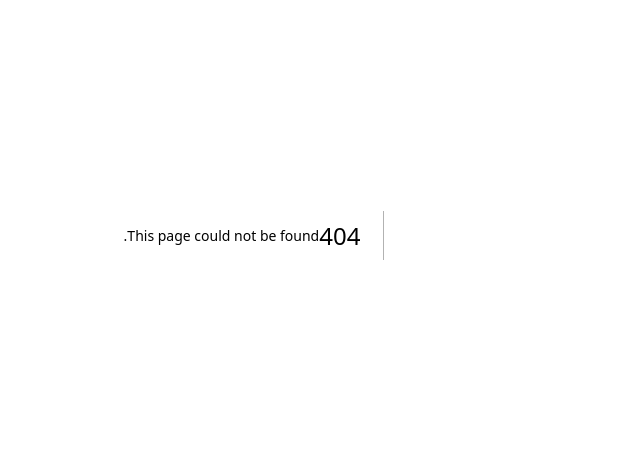
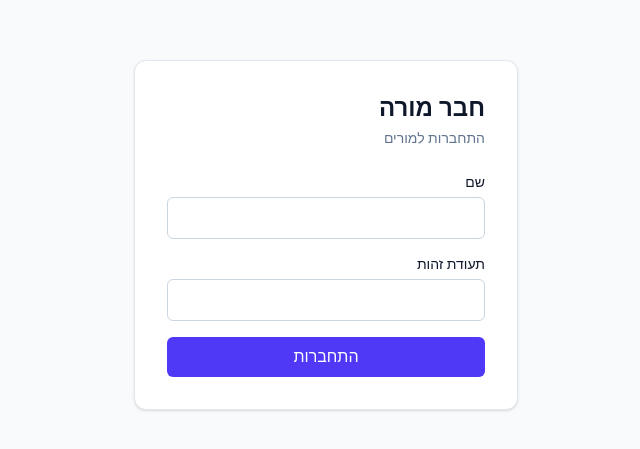
Before and after one commit to P4t4m8n/teacher-buddy, a Next.js app: page /auth in a window 1280 px wide. Before the commit this address had no page. Shown: the part 165-614 px from the top of the page, without its empty margins (418-1058 px from the left). Built offline with nearby package versions, Linux system fonts and the light colour scheme.

Commit message:
feat(auth): implement sign-in functionality with form validation and session handling

```diff
--- /dev/null
+++ b/app/(root)/auth/page.tsx
@@ -0,0 +1,5 @@
+import { SignInPage } from "@/components/auth/SignInPage";
+
+export default function AuthPage() {
+  return <SignInPage />;
+}
--- /dev/null
+++ b/components/auth/SignInForm.tsx
@@ -0,0 +1,41 @@
+"use client";
+
+import { FormField } from "@/components/ui/FormField";
+import { useSignIn } from "@/hooks/useSignIn";
+
+export const SignInForm = () => {
+  const { isPending, errorMessage, fieldErrors, handleSubmit } = useSignIn();
+
+  return (
+    <form onSubmit={handleSubmit} className="flex flex-col gap-4" noValidate>
+      <FormField
+        label="שם"
+        name="name"
+        autoComplete="username"
+        errors={fieldErrors.name}
+      />
+      <FormField
+        label="תעודת זהות"
+        name="idNumber"
+        type="password"
+        inputMode="numeric"
+        autoComplete="current-password"
+        errors={fieldErrors.idNumber}
+      />
+
+      {errorMessage && (
+        <p role="alert" className="rounded-md bg-red-50 px-3 py-2 text-sm text-red-700">
+          {errorMessage}
+        </p>
+      )}
+
+      <button
+        type="submit"
+        disabled={isPending}
+        className="rounded-md bg-indigo-600 px-4 py-2 font-medium text-white transition hover:bg-indigo-700 disabled:opacity-60"
+      >
+        {isPending ? "מתחבר..." : "התחברות"}
+      </button>
+    </form>
+  );
+};
--- /dev/null
+++ b/components/auth/SignInPage.tsx
@@ -0,0 +1,13 @@
+import { SignInForm } from "@/components/auth/SignInForm";
+
+export const SignInPage = () => {
+  return (
+    <main className="flex flex-1 items-center justify-center p-6">
+      <div className="w-full max-w-sm rounded-xl border border-slate-200 bg-white p-8 shadow-sm">
+        <h1 className="mb-1 text-2xl font-bold">חבר מורה</h1>
+        <p className="mb-6 text-sm text-slate-500">התחברות למורים</p>
+        <SignInForm />
+      </div>
+    </main>
+  );
+};
--- /dev/null
+++ b/components/ui/FormField.tsx
@@ -0,0 +1,24 @@
+type TFormFieldProps = {
+  label: string;
+  name: string;
+  errors?: string[];
+} & React.ComponentProps<"input">;
+
+export const FormField = ({ label, name, errors, ...inputProps }: TFormFieldProps) => {
+  return (
+    <label className="flex flex-col gap-1 text-sm font-medium">
+      {label}
+      <input
+        name={name}
+        aria-invalid={errors ? true : undefined}
+        className="rounded-md border border-slate-300 bg-white px-3 py-2 text-base font-normal outline-none focus:border-indigo-500 focus:ring-2 focus:ring-indigo-200"
+        {...inputProps}
+      />
+      {errors?.map((message: string) => (
+        <span key={message} className="text-xs font-normal text-red-600">
+          {message}
+        </span>
+      ))}
+    </label>
+  );
+};
--- /dev/null
+++ b/hooks/useSignIn.ts
@@ -0,0 +1,52 @@
+"use client";
+
+import { useRouter } from "next/navigation";
+import { useState } from "react";
+import { ApiError } from "@/services/api.client.service";
+import { authClientService } from "@/services/auth.client.service";
+import type { TApiFieldErrors } from "@/types/api.type";
+import type { TSignInDto } from "@/types/auth.type";
+
+const INVALID_CREDENTIALS_TEXT = "שם או תעודת זהות שגויים";
+const GENERIC_ERROR_TEXT = "אירעה שגיאה, נסו שוב מאוחר יותר";
+
+export const useSignIn = () => {
+  const router = useRouter();
+  const [isPending, setIsPending] = useState<boolean>(false);
+  const [errorMessage, setErrorMessage] = useState<string | null>(null);
+  const [fieldErrors, setFieldErrors] = useState<TApiFieldErrors>({});
+
+  const handleSubmit = async (
+    event: React.SubmitEvent<HTMLFormElement>,
+  ): Promise<void> => {
+    event.preventDefault();
+    setIsPending(true);
+    setErrorMessage(null);
+    setFieldErrors({});
+
+    const form = new FormData(event.currentTarget);
+    const dto: TSignInDto = {
+      name: String(form.get("name") ?? ""),
+      idNumber: String(form.get("idNumber") ?? ""),
+    };
+
+    try {
+      await authClientService.signIn(dto);
+      router.replace("/dashboard");
+      router.refresh();
+    } catch (error: unknown) {
+      setIsPending(false);
+      if (error instanceof ApiError && error.status === 400 && error.fields) {
+        setFieldErrors(error.fields);
+        return;
+      }
+      if (error instanceof ApiError && error.status === 401) {
+        setErrorMessage(INVALID_CREDENTIALS_TEXT);
+        return;
+      }
+      setErrorMessage(GENERIC_ERROR_TEXT);
+    }
+  };
+
+  return { isPending, errorMessage, fieldErrors, handleSubmit };
+};
--- /dev/null
+++ b/proxy.ts
@@ -0,0 +1,69 @@
+import { jwtVerify } from "jose";
+import { NextRequest, NextResponse } from "next/server";
+
+// Local constants (not imported from auth.service) so the proxy never pulls in Prisma/argon2.
+const SESSION_COOKIE = "session";
+const AUTH_PAGE = "/auth";
+const DASHBOARD_PAGE = "/dashboard";
+const PUBLIC_API_PATHS: string[] = ["/api/auth/login", "/api/auth/logout"];
+
+// Checks signature and expiry only (no DB). Handlers and pages still validate the session themselves.
+const hasValidSession = async (token: string | undefined): Promise<boolean> => {
+  const secret: string | undefined = process.env.JWT_SECRET;
+  if (!token || !secret) return false;
+
+  try {
+    await jwtVerify(token, new TextEncoder().encode(secret), {
+      algorithms: ["HS256"],
+    });
+    return true;
+  } catch {
+    return false;
+  }
+};
+
+const rejectUnauthenticated = (
+  request: NextRequest,
+  token: string | undefined,
+): NextResponse => {
+  const response: NextResponse = request.nextUrl.pathname.startsWith("/api/")
+    ? NextResponse.json({ error: "Unauthorized" }, { status: 401 })
+    : NextResponse.redirect(new URL(AUTH_PAGE, request.url));
+
+  // Drop a forged or expired cookie so it cannot cause redirect loops.
+  if (token) response.cookies.delete(SESSION_COOKIE);
+  return response;
+};
+
+export async function proxy(request: NextRequest): Promise<NextResponse> {
+  const { pathname } = request.nextUrl;
+  const token: string | undefined = request.cookies.get(SESSION_COOKIE)?.value;
+
+  if (PUBLIC_API_PATHS.includes(pathname)) return NextResponse.next();
+
+  const hasSession: boolean = await hasValidSession(token);
+
+  if (pathname === AUTH_PAGE) {
+    if (hasSession) {
+      return NextResponse.redirect(new URL(DASHBOARD_PAGE, request.url));
+    }
+    const response: NextResponse = NextResponse.next();
+    if (token) response.cookies.delete(SESSION_COOKIE);
+    return response;
+  }
+
+  if (!hasSession) return rejectUnauthenticated(request, token);
+
+  // The app has no home page.
+  if (pathname === "/") {
+    return NextResponse.redirect(new URL(DASHBOARD_PAGE, request.url));
+  }
+
+  return NextResponse.next();
+}
+
+export const config = {
+  matcher: [
+    "/((?!_next/static|_next/image|favicon.ico|.*\\.(?:svg|png|jpg|jpeg|gif|webp|ico)$).*)",
+  ],
+};
--- /dev/null
+++ b/services/api.client.service.ts
@@ -0,0 +1,87 @@
+import type { TApiErrorBody, TApiFieldErrors } from "@/types/api.type";
+
+const BASE_URL = "/api/";
+
+// Minimal placeholder so callers can read the status and field errors; to be replaced by the error service.
+export class ApiError extends Error {
+  status: number;
+  fields?: TApiFieldErrors;
+
+  constructor(message: string, status: number, fields?: TApiFieldErrors) {
+    super(message);
+    this.name = "ApiError";
+    this.status = status;
+    this.fields = fields;
+  }
+}
+
+type TApiService = {
+  get<T>(endpoint: string, data?: unknown): Promise<T>;
+  post<T, R>(endpoint: string, data?: T): Promise<R>;
+  put<T, R>(endpoint: string, data?: T): Promise<R>;
+  delete<T>(endpoint: string, data?: unknown): Promise<T>;
+  buildQuery(filter: Record<string, unknown>): string;
+};
+type TMethod = "GET" | "POST" | "PUT" | "DELETE";
+
+const ajax = async <T>(
+  endpoint: string,
+  method: TMethod = "GET",
+  data: unknown = null
+): Promise<T> => {
+  const url = `${BASE_URL}${endpoint}`;
+  const options: RequestInit = {
+    method,
+    credentials: "include",
+    headers: {
+      ...(data instanceof FormData
+        ? {}
+        : { "Content-Type": "application/json" }),
+    },
+  };
+
+  if (method !== "GET" && data) {
+    if (data instanceof FormData) {
+      options.body = data;
+    } else {
+      options.body = JSON.stringify(data);
+    }
+  } else if (method === "GET" && data) {
+    const queryParams = new URLSearchParams(data as Record<string, string>);
+    endpoint += `?${queryParams.toString()}`;
+  }
+
+  const res = await fetch(url, options);
+
+  if (!res.ok) {
+    const body: TApiErrorBody = await res.json();
+    throw new ApiError(body.error, res.status, body.fields);
+  }
+
+  return (await res.json()) as T;
+};
+
+const buildQuery = (filter: Record<string, string>) => {
+  let query = "?";
+  Object.entries(filter).forEach(([key, value]) => {
+    if (!value) return;
+    query += `${key}=${value}&`;
+  });
+  return query;
+};
+
+export const apiClientService: TApiService = {
+  get(endpoint, data) {
+    return ajax(endpoint, "GET", data);
+  },
+  post(endpoint, data) {
+    return ajax(endpoint, "POST", data);
+  },
+  put(endpoint, data) {
+    return ajax(endpoint, "PUT", data);
+  },
+  delete(endpoint, data) {
+    return ajax(endpoint, "DELETE", data);
+  },
+  buildQuery,
+};
--- /dev/null
+++ b/services/auth.client.service.ts
@@ -0,0 +1,13 @@
+import { apiClientService } from "@/services/api.client.service";
+import type { TSignInDto, TSignInResponse } from "@/types/auth.type";
+
+const AUTH_ENDPOINT = "auth/";
+
+export const authClientService = {
+  signIn(dto: TSignInDto): Promise<TSignInResponse> {
+    return apiClientService.post<TSignInDto, TSignInResponse>(
+      `${AUTH_ENDPOINT}login`,
+      dto,
+    );
+  },
+};
--- a/tests/helpers.ts
+++ b/tests/helpers.ts
@@ -1,2 +1,8 @@
+import type { APIResponse } from "@playwright/test";
+
 // The demo teacher created by `npm run db:seed`.
 export const TEACHER = { name: "דנה כהן", idNumber: "123456789" };
+
+// Next answers redirects with a relative Location (e.g. "/auth").
+export const redirectPath = (response: APIResponse): string =>
+  new URL(response.headers()["location"], "http://localhost").pathname;
--- /dev/null
+++ b/types/api.type.ts
@@ -0,0 +1,6 @@
+export type TApiErrorBody = {
+  error: string;
+  fields?: Record<string, string[]>;
+};
+
+export type TApiFieldErrors = Record<string, string[]>;
--- a/types/auth.type.ts
+++ b/types/auth.type.ts
@@ -7,3 +7,7 @@ export type TSessionTeacher = {
   id: string;
   name: string;
 };
+
+export type TSignInResponse = {
+  teacher: TSessionTeacher;
+};
```
Also changed, not shown: app/(root)/layout.tsx (renamed from app/(root)/layout..tsx), 2 other files (tests, documents, lock files or other folders).
